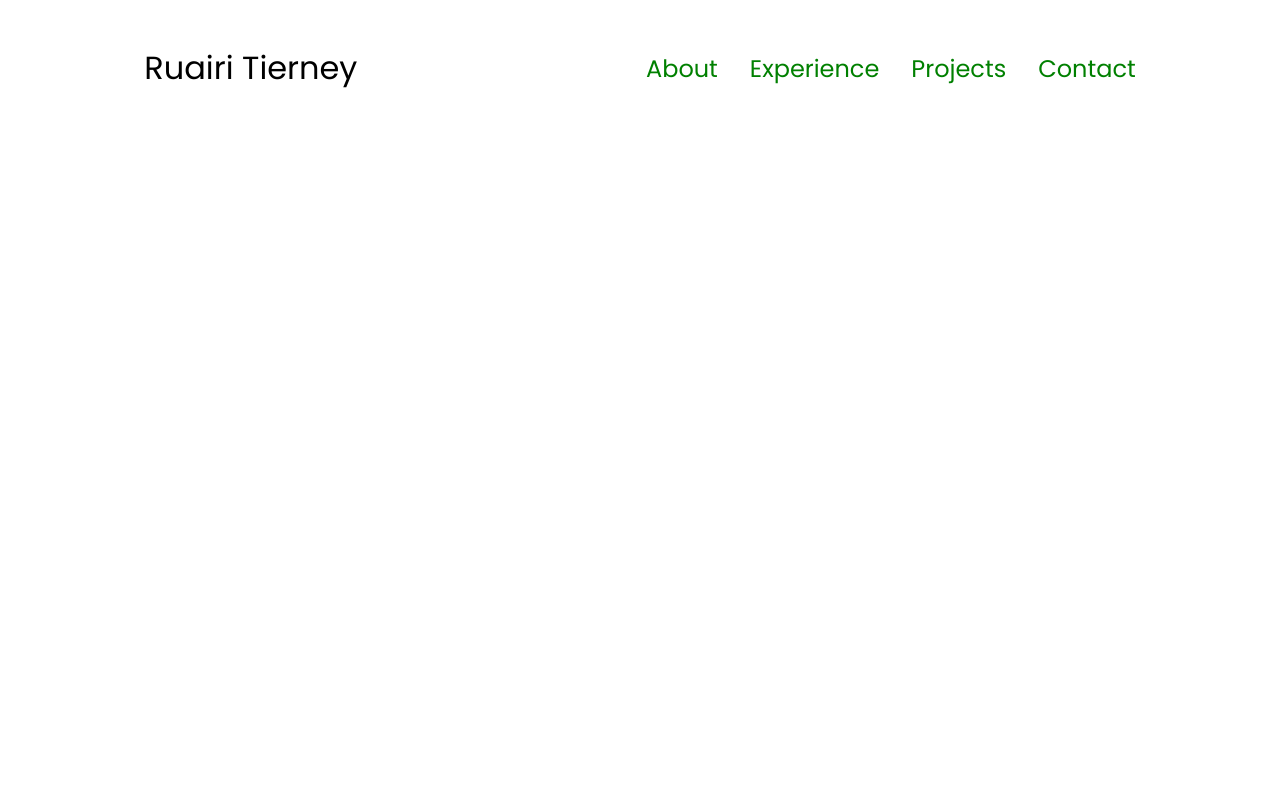
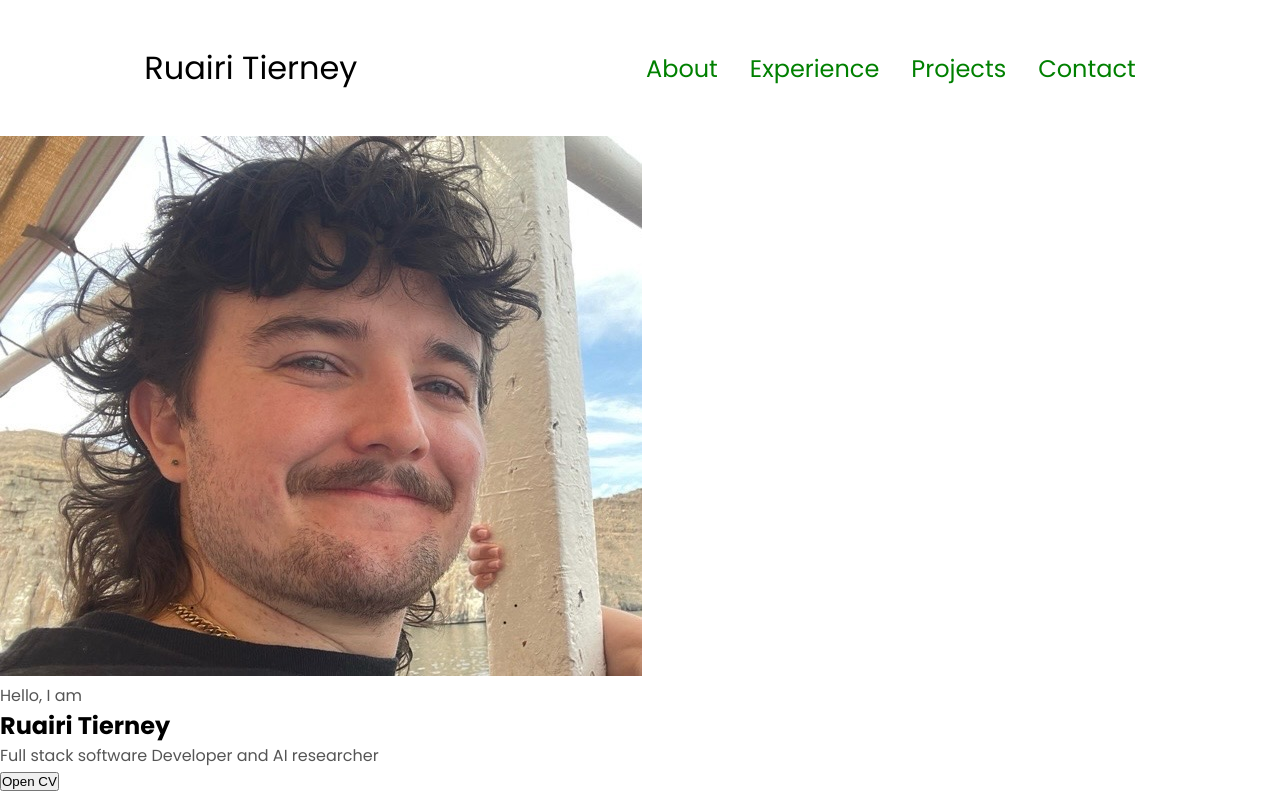
Before and after one commit to ruairi212/html-css-js-portfolio, a plain HTML site: page index.html in a window 1280 px wide. Drawn offline with Linux system fonts and the light colour scheme.

Commit message:
cv button added and pp

```diff
--- a/index.html
+++ b/index.html
@@ -35,6 +35,22 @@
                 </div>
             </div>
         </nav>
+        <section id="profile">
+            <div class="section_pic-container">
+                <img src="./assets/profile pic.jpg" alt="Ruairi Tierney" />
+            </div>
+            <div class="section__text">
+                <p class="section__text__p1">Hello, I am</p>
+                <h1 class="title">Ruairi Tierney</h1>
+                <p class="section__text__p2">Full stack software Developer and AI researcher</p>
+                <div class="btn-container">
+                    <button
+                    class="btn btn-color-2"
+                    onclick="window.open('./assets/resume.pdf')"
+                    >Open CV</button>
+                </div>
+            </div>
+        </section>
         <script> src="script.js"</script>
     </body>
 </html>
```
Also changed, not shown: Assets/profile pic.jpg (added), 2 other files.
